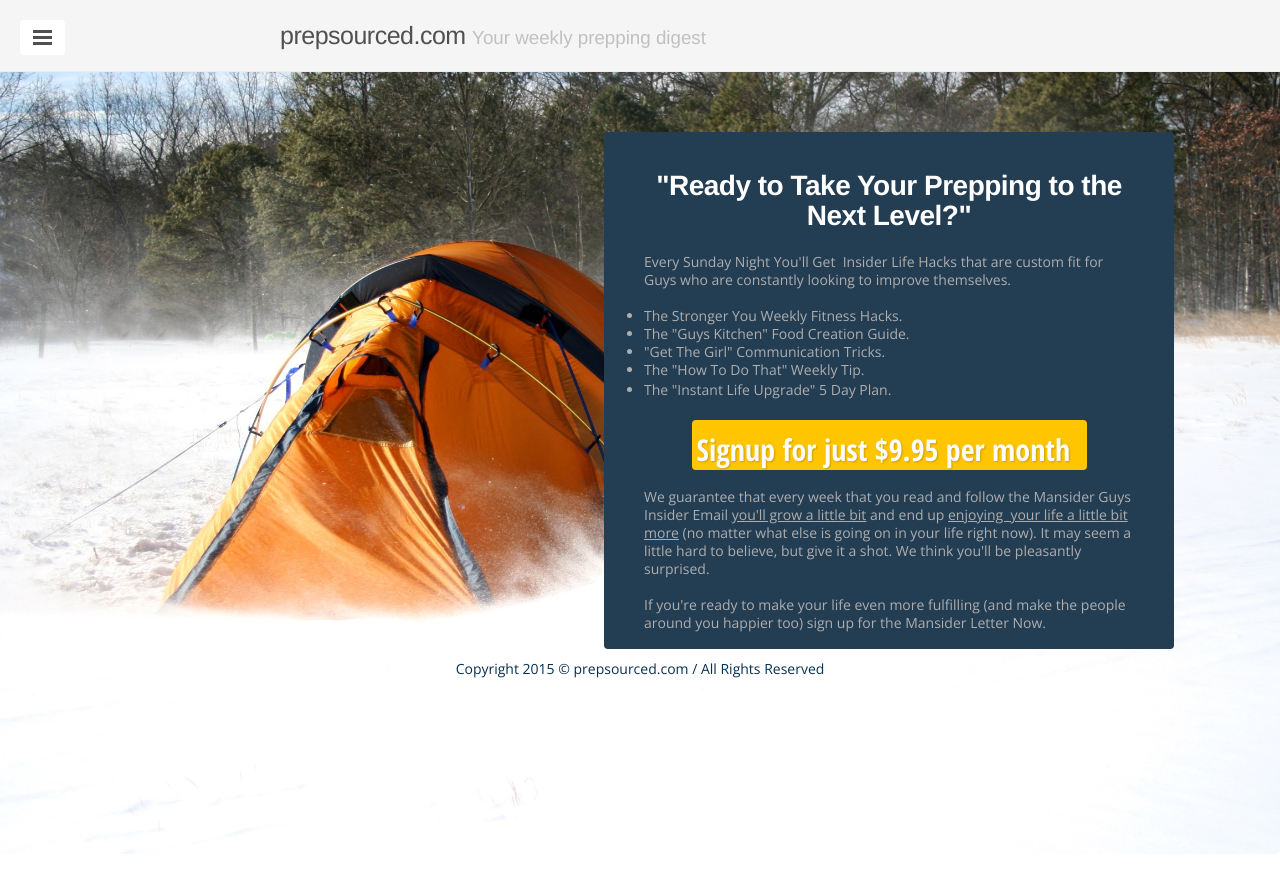
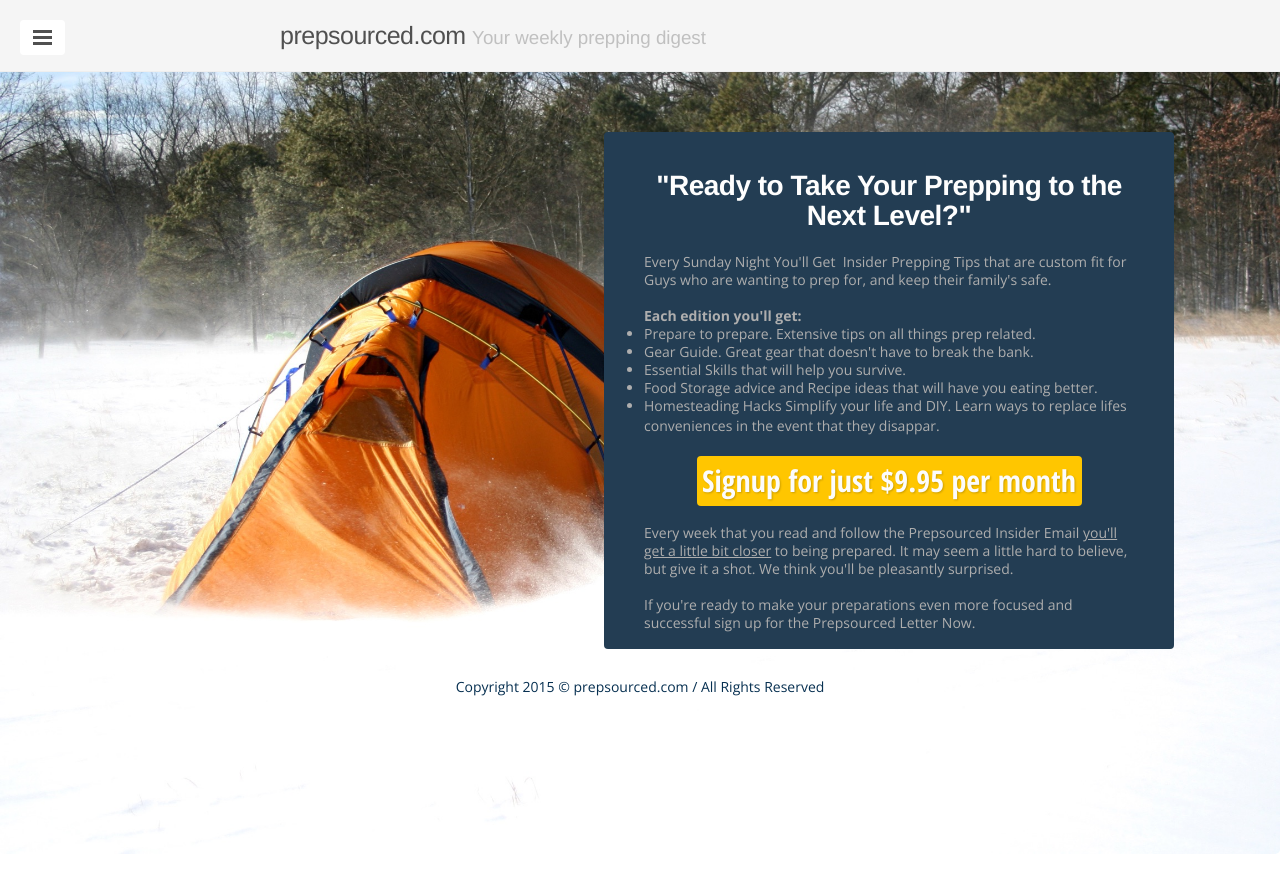
Before and after one commit to prepsourced/prepsourced.github.io, a Jekyll site: the page built from index.html, in a window 1280 px wide. Shown: the top 893 px of the page. Built offline with Jekyll 4.4.1, drawn with Linux system fonts in a browser that asks for light colours; nearby versions of some CDN libraries; library files that are not in the unit come from our copies; Markdown is read by kramdown in place of the engine named in the settings; the list of posts is cut into pages by our own code.

Commit message:
further work to fix up sales page

```diff
--- a/_includes/footer.html
+++ b/_includes/footer.html
@@ -1,3 +1,4 @@
 <footer id="footer" class="footer">
+  <br/>
   <p>Copyright 2015 &copy; prepsourced.com / All Rights Reserved</p>
 </footer>
--- a/index.html
+++ b/index.html
@@ -10,22 +10,24 @@ title: Home
       "Ready to Take Your Prepping to the Next Level?"
     </h3>
     <div style="text-align:left; color: #aeaeae; margin: 0px 40px;" class="paragraph">
-      Every Sunday Night You'll Get &nbsp;Insider Life Hacks that are custom fit for Guys who are constantly looking to improve themselves.
+      Every Sunday Night You'll Get &nbsp;Insider Prepping Tips that are custom fit for Guys who are wanting to prep for, and keep their family's safe.
       </br>
       </br>
+      <b>Each edition you'll get:</b>
       <ul>
-        <li>The Stronger You Weekly Fitness Hacks.</li>
-        <li>The "Guys Kitchen" Food Creation Guide.</li>
-        <li>"Get The Girl" Communication Tricks.</li>
-        <li>The "How To Do That" Weekly Tip.</li>
-        <li>The "Instant Life Upgrade" 5 Day Plan.<span style="letter-spacing: 0.48px; line-height: 1.5; background-color: initial;">&nbsp;</span></li>
+        <li>Prepare to prepare. Extensive tips on all things prep related.</li>
+        <li>Gear Guide. Great gear that doesn't have to break the bank.</li>
+        <li>Essential Skills that will help you survive.</li>
+        <li>Food Storage advice and Recipe ideas that will have you eating better.</li>
+        <li>Homesteading Hacks Simplify your life and DIY. Learn ways to replace lifes conveniences in the event that they disappar.<span style="letter-spacing: 0.48px; line-height: 1.5; background-color: initial;">&nbsp;</span></li>
       </ul>
-      <a id="optin-button" href="https://www.jvzoo.com/b/0/153155/99">Signup for just $9.95 per month</a>
+      <!-- a id="optin-button" href="https://www.jvzoo.com/b/0/153155/99">Signup for just $9.95 per month</a -->
+      <a id="optin-button" href="#">Signup for just $9.95 per month</a>
 
       </br>
-      We guarantee that every week that you read and follow the Mansider Guys Insider Email <u>you'll grow a little bit</u> and end up&nbsp;<u>enjoying &nbsp;your life a little bit more</u> (no matter what else is going on in your life right now). It may seem a little hard to believe, but give it a shot. We think you'll be pleasantly surprised.
+      Every week that you read and follow the Prepsourced Insider Email <u>you'll get a little bit closer</u> to being prepared. It may seem a little hard to believe, but give it a shot. We think you'll be pleasantly surprised.
       </br>
-      </br>If you're ready to make your life even more fulfilling (and make the people around you happier too) sign up for the Mansider Letter Now.
+    </br>If you're ready to make your preparations even more focused and successful sign up for the Prepsourced Letter Now.
     </div>
   </section>
 </section>
--- a/public/css/style.css
+++ b/public/css/style.css
@@ -147,16 +147,17 @@ a img {
   font-family: 'Open Sans Condensed', sans-serif;
   font-size: 30px;
   font-weight: 600;
-  width: 395px;
+  width: 385px;
   height: 50px;
   cursor: pointer;
   -webkit-appearance: none;
-  line-height: 49px;
+  line-height: 40px;
   margin: 0 auto;
   padding: 5px 5px;
   text-decoration: none;
   overflow: hidden;
   text-shadow: 1px 1px 2px rgba(0, 0, 0, 0.2);
+  text-align: center;
 }
 
 .blackbox #optin-button:hover {
```
Also changed, not shown: 8 other files.
